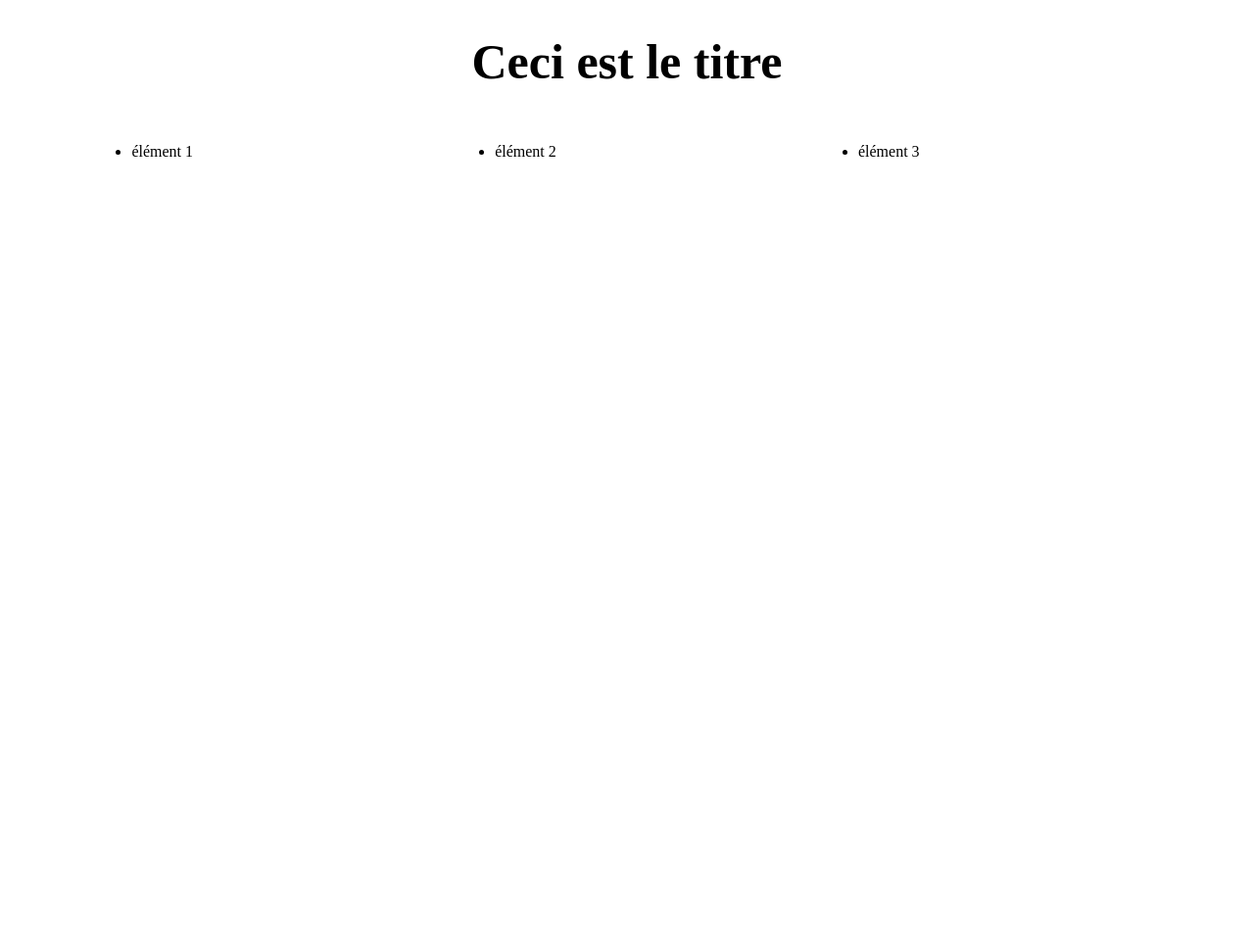
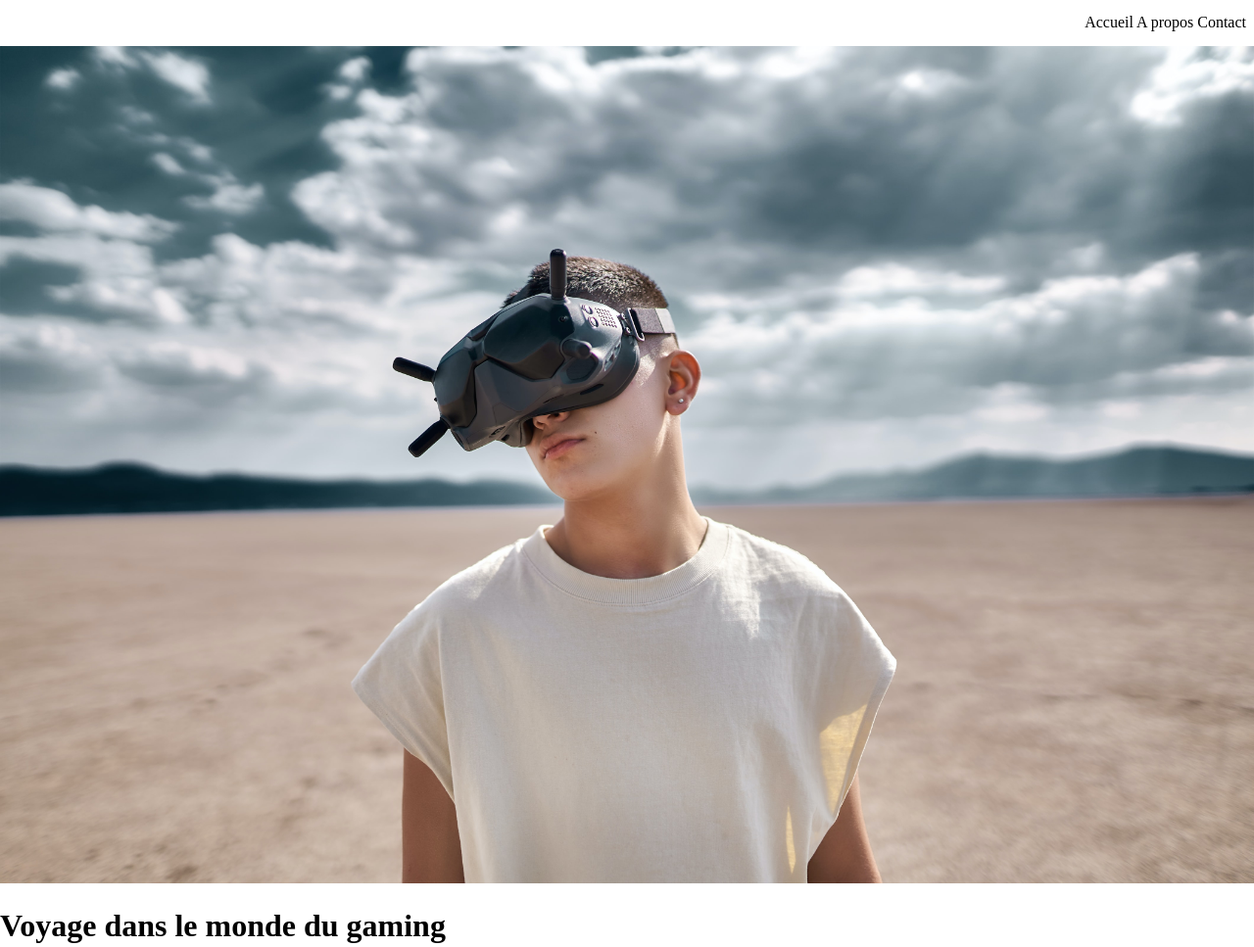
Before and after one commit to valentinfuchs5/site_valentin, a plain HTML site: page site/index.html in a window 1280 px wide. Shown: the whole page at 98% size. Before the commit the page ends 800 px from the top, so only its background shows below. Drawn offline with Linux system fonts and the light colour scheme.

Commit message:
nouveau départ
Ajout d'un menu
Création page d'accueil en cours

```diff
--- a/site/index.html
+++ b/site/index.html
@@ -9,24 +9,19 @@
     <title>site track traveling</title>
 </head>
 
+
 <body>
-    <header>
-        <h1> Ceci est le titre</h1>
-    </header>
-
-    <main>
-        <ul class="grille">
-            <li>élément 1</li>
-            <li>élément 2</li>
-            <li>élément 3</li>
-        </ul>
-    </main>
-
-    <footer>
-
-    </footer>
-
-
+    <ul class="menu">
+        <a href="index.html">Accueil</a>
+        <a href="#">A propos</a>
+        <a href="#">Contact</a>
+    </ul>
+    <img class="images_plein" src="/images/homepage.jpg" alt="personne faisant de la réalité virtuelle">
+    <h1>Voyage dans le monde du gaming</h1>
 </body>
 
+<footer>
+
+</footer>
+
 </html>
--- a/site/style.css
+++ b/site/style.css
@@ -1,20 +1,24 @@
-header {
-    min-height: 6rem;
-    text-align: center;
+body {
+    margin: 0;
+    padding: 0;
 }
 
-h1 {
-    font-size: clamp(16px, 5vw, 50px);
+.images_plein {
+    margin: 0;
+    width: 100%;
 }
 
-ul {
-    flex-direction: column;
+.menu {
+    display: block;
+    min-width: 120px;
+    margin: 0.5rem;
+    padding: 0.4rem 0;
+    color: black;
+    float: right;
+    text-decoration: none;
 }
 
-.grille {
-    display: grid;
-    grid-template-columns: 1fr 1fr 1fr;
-    grid-gap: 10%;
-    padding-left: 10%;
-    padding-right: 10%;
+.menu a {
+    text-decoration: none;
+    color: black;
 }
```
Also changed, not shown: images/homepage.jpg (added), 1 other file.
